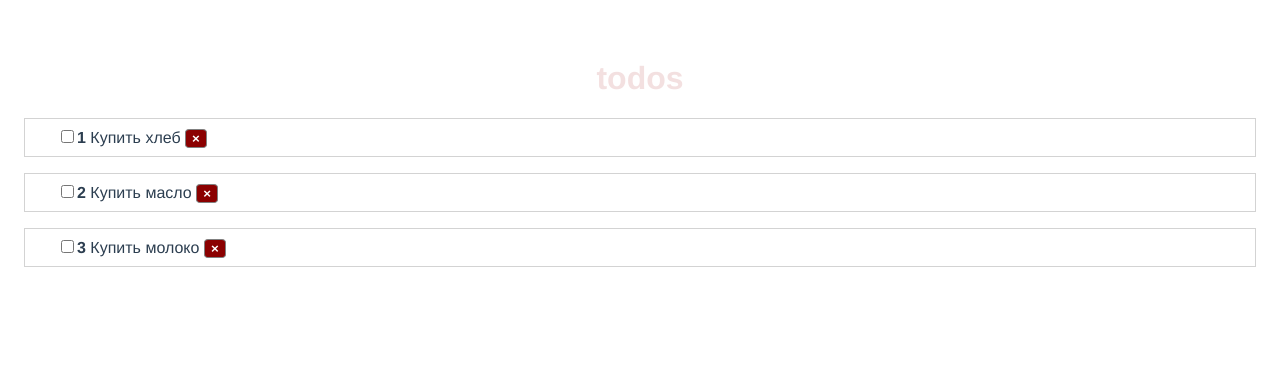
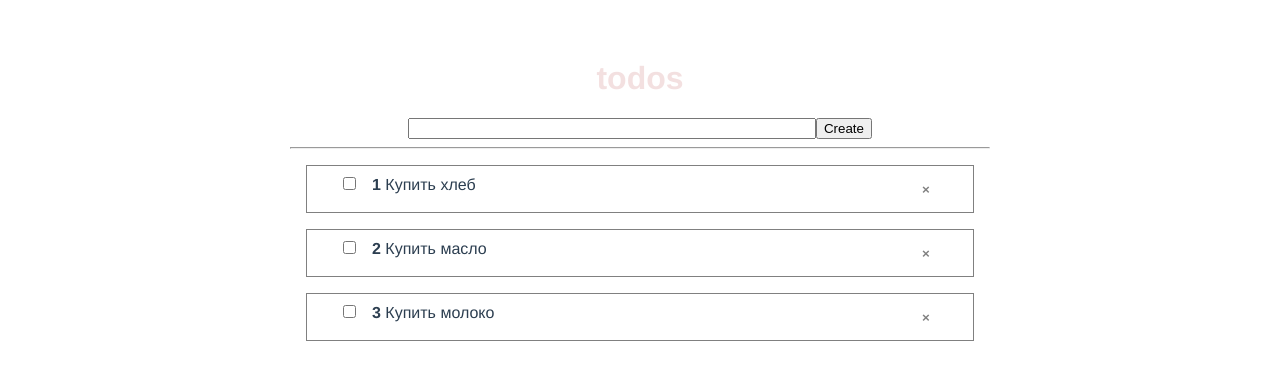
Before and after one commit to ma1ex/TODO-Vue-App, a Vue app: page / in a window 1280 px wide. Shown: the top 380 px of the page. Built offline with nearby package versions, Linux system fonts and the light colour scheme.

Commit message:
Released add/delete/mark functional for todo items. Added new component TodoAdd

```diff
--- a/src/App.vue
+++ b/src/App.vue
@@ -1,12 +1,16 @@
 <template>
     <div id="app">
         <h1>todos</h1>
-        <TodoList v-bind:todos="todos" />
+        <AddTodo @add-todo="addTodo" />
+        <hr>
+        <TodoList v-bind:todos="todos" @remove-todo="removeTodo" />
     </div>
 </template>
 
 <script>
     import TodoList from '@/components/todo-list';
+    import AddTodo from '@/components/add-todo';
+
     export default {
         name: "app",
         data() {
@@ -18,8 +22,25 @@
                 ]
             }
         },
+
+        /* mounted() {
+            fetch('https://jsonplaceholder.typicode.com/todos?_limit=3')
+                .then(response => response.json())
+                .then(json => {this.todos = json})
+        }, */
+
+        methods: {
+            removeTodo(id) {
+                this.todos = this.todos.filter(item => item.id !== id);
+            },
+            addTodo(todo) {
+                this.todos.push(todo);
+            }
+        },
+
         components: {
-            TodoList
+            TodoList,
+            AddTodo
         }
     };
 </script>
@@ -31,10 +52,15 @@
         -moz-osx-font-smoothing: grayscale;
         text-align: center;
         color: #2c3e50;
-        margin-top: 60px;
+        margin: 60px auto 20px auto;
+        width: 700px;
     }
 
     h1 {
         color: rgba(175, 47, 47, 0.15);
     }
+
+    .indicator {
+        border: solid 1px fuchsia;
+    }
 </style>
--- /dev/null
+++ b/src/components/add-todo.vue
@@ -0,0 +1,41 @@
+<template>
+    <form @submit.prevent="onSubmit">
+        <input type="text" v-model="title">
+        <button type="submit">Create</button>
+    </form>
+</template>
+
+<script>
+    export default {
+        data() {
+            return {
+                title: ''
+            }
+        },
+
+        methods: {
+            onSubmit() {
+                if (this.title.trim()) {
+                    const newTodo = {
+                        id: Date.now(),
+                        title: this.title,
+                        completed: false
+                    }
+
+                    this.$emit('add-todo', newTodo);
+                    this.title = '';
+                }
+            }
+        }
+    }
+</script>
+
+<style scoped>
+    form {
+        margin: 5px auto;
+    }
+
+    input {
+        width: 400px;
+    }
+</style>
--- a/src/components/todo-item.vue
+++ b/src/components/todo-item.vue
@@ -1,10 +1,11 @@
 <template>
-    <span>
-        <input type="checkbox">
-        <strong>{{todo.id}}</strong>
-        {{ todo.title }}
-        <button class="remove">&times;</button>
+    <li>
+        <span v-bind:class="{done: todo.completed}">
+            <input type="checkbox" v-on:change="todo.completed = !todo.completed">
+            <strong>{{ index + 1 }}</strong> {{ todo.title }}
         </span>
+        <button class="remove" title="Delete" v-on:click="$emit('remove-todo', todo.id)">&times;</button>
+    </li>
 </template>
 
 <script>
@@ -13,18 +14,41 @@ export default {
             todo: {
                 type: Object,
                 required: true
-        }
+            },
+            // index: Number
+            index: ''
         }
     }
 </script>
 
 <style scoped>
+    li {
+        display: flex;
+        justify-content: space-between;
+        margin: 1rem;
+        padding: .5rem 2rem;
+        border: solid 1px gray;
+    }
+
     .remove {
-        background: darkred;
+        width: 30px;
+        height: 30px;
+        background: none;
+        color: gray;
+        font-weight: bold;
+        border: none;
+
+    }
+
+    .remove:hover {
+        background: red;
         color: white;
-        border-radius: 20%;
-        font-weight: bold;
-        border: solid 1px gray;
+        border-radius: 50%;
+        cursor: pointer;
+    }
+
+    input {
+        margin-right: 1rem;
     }
 
     .done {
--- a/src/components/todo-list.vue
+++ b/src/components/todo-list.vue
@@ -1,21 +1,28 @@
 <template>
     <div>
         <ul>
-            <li v-for="todo of todos">
-                <TodoItem v-bind:todo="todo" />
-            </li>
+            <TodoItem v-for="(todo, i) of todos"
+                v-bind:todo="todo"
+                v-bind:index="i"
+                v-on:remove-todo="removeTodo" />
         </ul>
     </div>
 </template>
 
 <script>
     import TodoItem from './todo-item';
+
     export default {
         props: [
             'todos'
         ],
         components: {
             TodoItem
+        },
+        methods: {
+            removeTodo(id) {
+                this.$emit('remove-todo', id);
+            }
         }
     }
 </script>
@@ -26,12 +33,4 @@
         margin: 0;
         padding: 0;
     }
-
-    li {
-        display: flex;
-        justify-content: space-between;
-        margin: 1rem;
-        padding: .5rem 2rem;
-        border: solid 1px lightgray;
-    }
 </style>
```
Also changed, not shown: 1 other file (tests, documents, lock files or other folders). Lines whose indentation alone changed are shown as unchanged.
